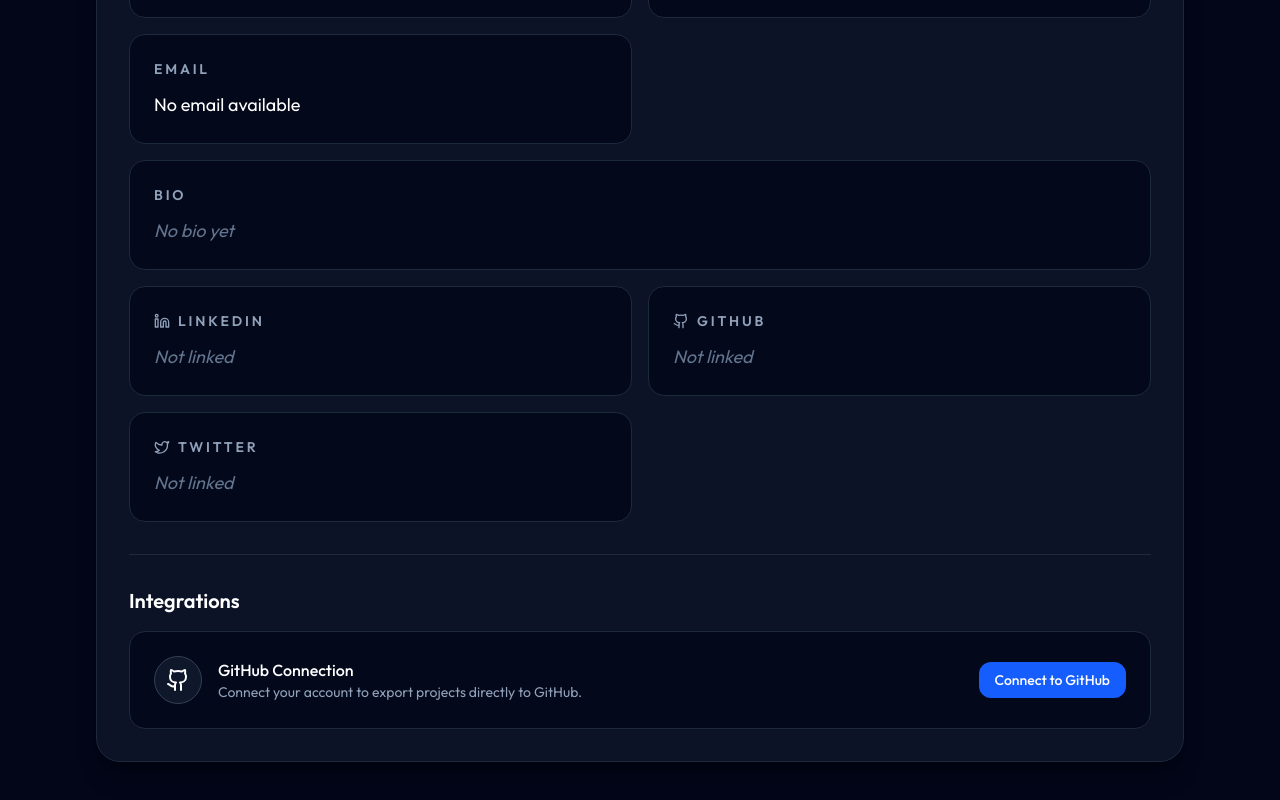
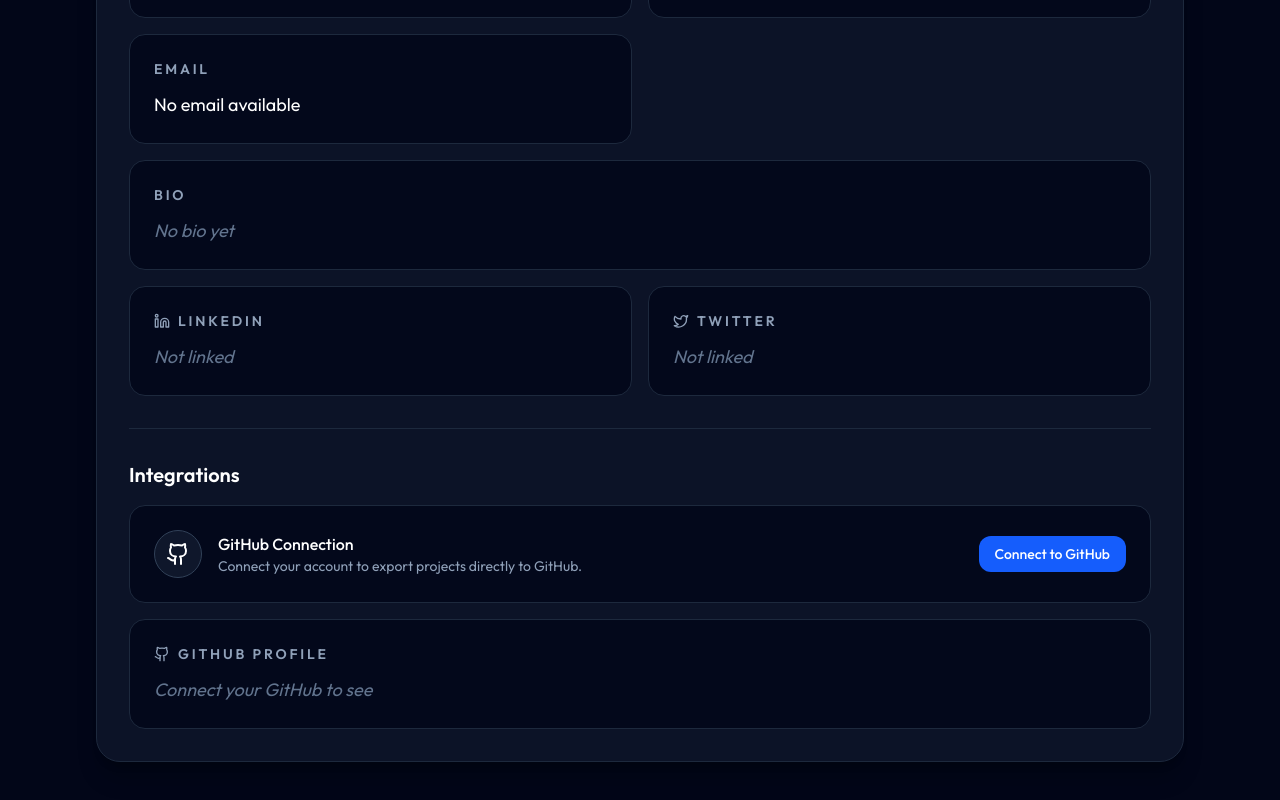
Before and after one commit to Jaeheek0319/CoChallenge, a React (Vite) app: page /profile in a window 1280 px wide. Shown: the part 600-1400 px from the top of the page. Built offline with nearby package versions, Linux system fonts and the light colour scheme; no server answers.

Commit message:
Fixed profile github integration

```diff
--- a/src/pages/Profile.tsx
+++ b/src/pages/Profile.tsx
@@ -139,7 +139,6 @@
   const urlError = (u: string) => (validateUrl(u) ? null : 'Must start with http:// or https://');
 
   const linkedinErr = urlError(draft.linkedinUrl);
-  const githubErr = urlError(draft.githubUrl);
   const twitterErr = urlError(draft.twitterUrl);
 
   const usernameLocalErr = useMemo(
@@ -187,7 +186,7 @@
     usernameStatus.kind === 'taken' ||
     usernameStatus.kind === 'checking';
 
-  const hasErr = !!(linkedinErr || githubErr || twitterErr) || usernameBlocksSave;
+  const hasErr = !!(linkedinErr || twitterErr) || usernameBlocksSave;
 
   const save = async () => {
     if (hasErr) return;
@@ -281,7 +280,6 @@
               <Field label="Bio" value={profile?.bio} placeholder="No bio yet" multiline />
             </div>
             <SocialField label="LinkedIn" url={profile?.linkedinUrl} Icon={Linkedin} />
-            <SocialField label="GitHub" url={profile?.githubUrl} Icon={Github} />
             <SocialField label="Twitter" url={profile?.twitterUrl} Icon={Twitter} />
           </div>
         )}
@@ -289,6 +287,7 @@
         {!loading && !editing && (
           <div className="mt-8 pt-8 border-t border-slate-800">
             <h3 className="text-xl font-semibold text-white mb-4">Integrations</h3>
+            <div className="flex flex-col gap-4">
               <div className="rounded-2xl bg-slate-950/80 border border-slate-800 p-6 flex flex-col sm:flex-row sm:items-center justify-between gap-4">
                 <div className="flex items-center gap-4">
                   <div className="w-12 h-12 rounded-full bg-slate-900 border border-slate-700 flex items-center justify-center">
@@ -333,6 +332,25 @@
                   </button>
                 )}
               </div>
+              <div className="rounded-2xl bg-slate-950/80 border border-slate-800 p-6">
+                <h3 className="text-sm font-semibold text-slate-400 uppercase tracking-[0.2em] mb-3 flex items-center gap-2">
+                  <Github className="w-4 h-4" />
+                  GitHub Profile
+                </h3>
+                {profile?.githubAccessToken && profile?.githubUrl ? (
+                  <a
+                    href={profile.githubUrl}
+                    target="_blank"
+                    rel="noopener noreferrer"
+                    className="text-lg text-sky-400 hover:text-sky-300 break-all"
+                  >
+                    {profile.githubUrl}
+                  </a>
+                ) : (
+                  <p className="text-lg text-slate-500 italic">Connect your GitHub to see</p>
+                )}
+              </div>
+            </div>
           </div>
         )}
 
@@ -370,15 +388,7 @@
               placeholder="https://linkedin.com/in/you"
               error={linkedinErr}
             />
-            <InputField
-              label="GitHub"
-              icon={<Github className="w-4 h-4" />}
-              value={draft.githubUrl}
-              onChange={(v) => updateDraft({ githubUrl: v })}
-              maxLength={LIMITS.url}
-              placeholder="https://github.com/you"
-              error={githubErr}
-            />
+
             <InputField
               label="Twitter"
               icon={<Twitter className="w-4 h-4" />}
```
Also changed, not shown: 1 other file (tests, documents, lock files or other folders). Lines whose indentation alone changed are shown as unchanged.
